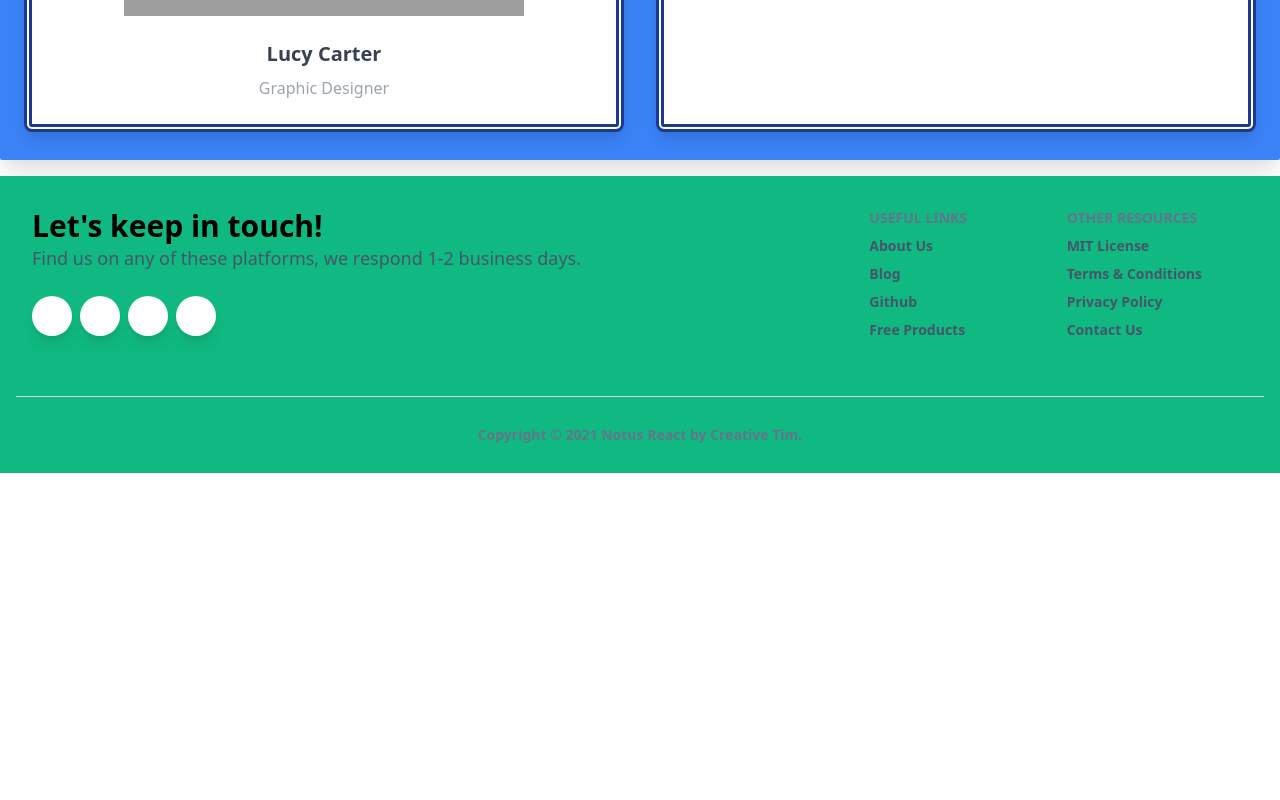
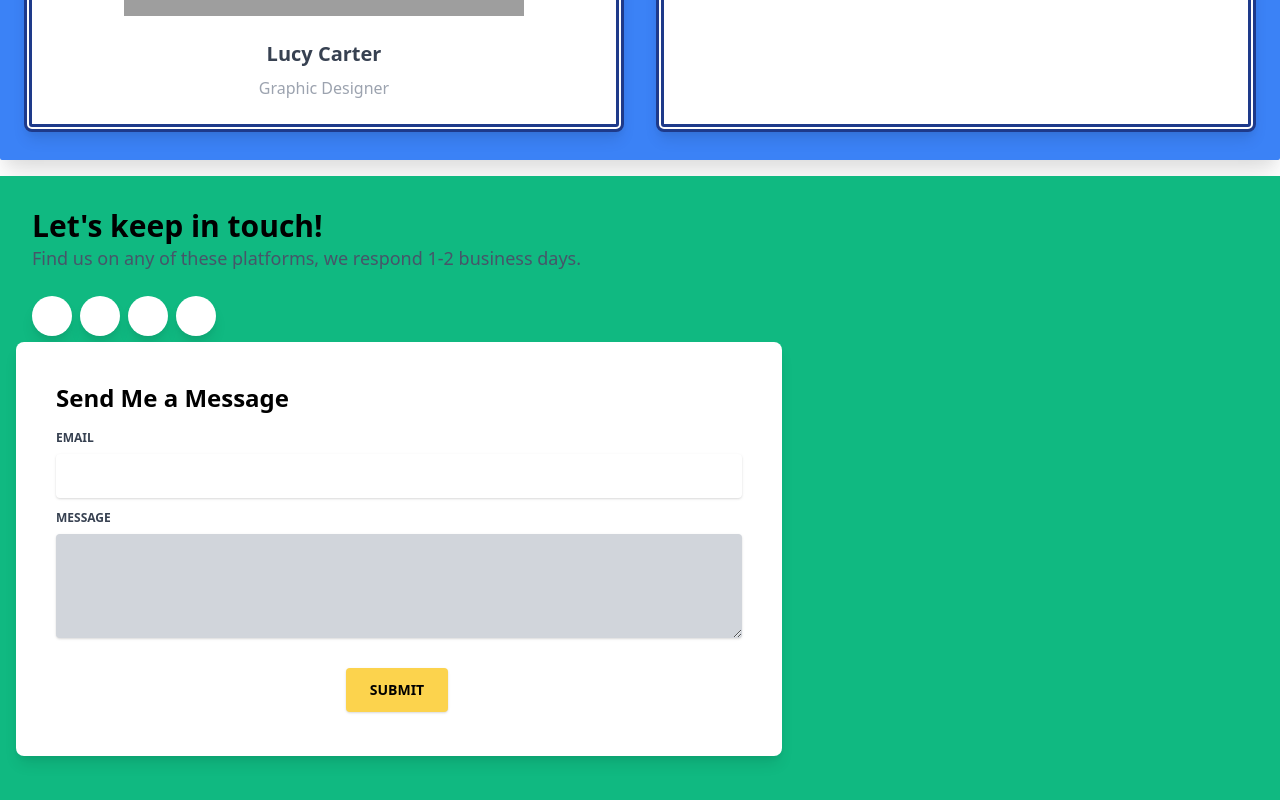
Before and after one commit to jeodom17/my-react-portfolio, a React (Create React App) app: page / in a window 1280 px wide. Shown: the part 2043-2843 px from the top of the page. Before the commit the page ends 2516 px from the top, so only its background shows below. Built offline with nearby package versions, Linux system fonts and the light colour scheme; grey boxes are pictures that could not be loaded.

Commit message:
add form to footer

```diff
--- a/src/components/Footer.js
+++ b/src/components/Footer.js
@@ -4,25 +4,6 @@ export default function Footer() {
   return (
     <>
       <footer className="relative bg-emerald-500 pt-8 pb-6">
-        <div
-          className="bottom-auto top-0 left-0 right-0 w-full absolute pointer-events-none overflow-hidden -mt-20 h-20"
-          style={{ transform: "translateZ(0)" }}
-        >
-          {/* <svg
-            className="absolute bottom-0 overflow-hidden"
-            xmlns="http://www.w3.org/2000/svg"
-            preserveAspectRatio="none"
-            version="1.1"
-            viewBox="0 0 2560 100"
-            x="0"
-            y="0"
-          >
-            <polygon
-              className="text-emerald-200 fill-current"
-              points="2560 0 2560 100 0 100"
-            ></polygon>
-          </svg> */}
-        </div>
         <div className="container mx-auto px-4">
           <div className="flex flex-wrap text-center lg:text-left">
             <div className="w-full lg:w-6/12 px-4">
@@ -57,103 +38,60 @@ export default function Footer() {
                 </button>
               </div>
             </div>
-            <div className="w-full lg:w-6/12 px-4">
-              <div className="flex flex-wrap items-top mb-6">
-                <div className="w-full lg:w-4/12 px-4 ml-auto">
-                  <span className="block uppercase text-blueGray-500 text-sm font-semibold mb-2">
-                    Useful Links
-                  </span>
-                  <ul className="list-unstyled">
-                    <li>
-                      <a
-                        className="text-blueGray-600 hover:text-blueGray-800 font-semibold block pb-2 text-sm"
-                        href="https://www.creative-tim.com/presentation?ref=nr-footer"
+            <section>
+              <div class="relative flex flex-col min-w-0 break-words w-full mb-6 shadow-lg rounded-lg bg-white">
+                <div class="flex-auto p-5 lg:p-10">
+                  <h4 class="text-2xl mb-4 text-black font-semibold">
+                    Send Me a Message
+                  </h4>
+                  <form id="feedbackForm" action="" method="">
+                    <div class="relative w-full mb-3">
+                      <label
+                        class="block uppercase text-gray-700 text-xs font-bold mb-2"
+                        for="email"
                       >
-                        About Us
-                      </a>
-                    </li>
-                    <li>
-                      <a
-                        className="text-blueGray-600 hover:text-blueGray-800 font-semibold block pb-2 text-sm"
-                        href="https://blog.creative-tim.com?ref=nr-footer"
+                        Email
+                      </label>
+                      <input
+                        type="email"
+                        name="email"
+                        id="email"
+                        class="border-0 px-3 py-3 rounded text-sm shadow w-full
+                    bg-gray-300 placeholder-black text-gray-800 outline-none focus:bg-gray-400"
+                        placeholder=" "
+                      />
+                    </div>
+                    <div class="relative w-full mb-3">
+                      <label
+                        class="block uppercase text-gray-700 text-xs font-bold mb-2"
+                        for="message"
                       >
-                        Blog
-                      </a>
-                    </li>
-                    <li>
-                      <a
-                        className="text-blueGray-600 hover:text-blueGray-800 font-semibold block pb-2 text-sm"
-                        href="https://www.github.com/creativetimofficial?ref=nr-footer"
+                        Message
+                      </label>
+                      <textarea
+                        maxlength="300"
+                        name="feedback"
+                        id="feedback"
+                        rows="4"
+                        cols="80"
+                        class="border-0 px-3 py-3 bg-gray-300 placeholder-black text-gray-800 rounded text-sm shadow focus:outline-none w-full"
+                        placeholder=""
+                        required
+                      ></textarea>
+                    </div>
+                    <div class="text-center mt-6">
+                      <button
+                        id="feedbackBtn"
+                        class="bg-yellow-300 text-black text-center mx-auto active:bg-yellow-400 text-sm font-bold uppercase px-6 py-3 rounded shadow hover:shadow-lg outline-none focus:outline-none mr-1 mb-1"
+                        type="submit"
                       >
-                        Github
-                      </a>
-                    </li>
-                    <li>
-                      <a
-                        className="text-blueGray-600 hover:text-blueGray-800 font-semibold block pb-2 text-sm"
-                        href="https://www.creative-tim.com/bootstrap-themes/free?ref=nr-footer"
-                      >
-                        Free Products
-                      </a>
-                    </li>
-                  </ul>
-                </div>
-                <div className="w-full lg:w-4/12 px-4">
-                  <span className="block uppercase text-blueGray-500 text-sm font-semibold mb-2">
-                    Other Resources
-                  </span>
-                  <ul className="list-unstyled">
-                    <li>
-                      <a
-                        className="text-blueGray-600 hover:text-blueGray-800 font-semibold block pb-2 text-sm"
-                        href="https://github.com/creativetimofficial/notus-react/blob/main/LICENSE.md?ref=nr-footer"
-                      >
-                        MIT License
-                      </a>
-                    </li>
-                    <li>
-                      <a
-                        className="text-blueGray-600 hover:text-blueGray-800 font-semibold block pb-2 text-sm"
-                        href="https://creative-tim.com/terms?ref=nr-footer"
-                      >
-                        Terms & Conditions
-                      </a>
-                    </li>
-                    <li>
-                      <a
-                        className="text-blueGray-600 hover:text-blueGray-800 font-semibold block pb-2 text-sm"
-                        href="https://creative-tim.com/privacy?ref=nr-footer"
-                      >
-                        Privacy Policy
-                      </a>
-                    </li>
-                    <li>
-                      <a
-                        className="text-blueGray-600 hover:text-blueGray-800 font-semibold block pb-2 text-sm"
-                        href="https://creative-tim.com/contact-us?ref=nr-footer"
-                      >
-                        Contact Us
-                      </a>
-                    </li>
-                  </ul>
+                        Submit
+                      </button>
+                    </div>
+                  </form>
                 </div>
               </div>
-            </div>
-          </div>
-          <hr className="my-6 border-blueGray-300" />
-          <div className="flex flex-wrap items-center md:justify-between justify-center">
-            <div className="w-full md:w-4/12 px-4 mx-auto text-center">
-              <div className="text-sm text-blueGray-500 font-semibold py-1">
-                Copyright © {new Date().getFullYear()} Notus React by{" "}
-                <a
-                  href="https://www.creative-tim.com?ref=nr-footer"
-                  className="text-blueGray-500 hover:text-blueGray-800"
-                >
-                  Creative Tim
-                </a>
-                .
-              </div>
-            </div>
+            </section>
           </div>
         </div>
       </footer>
```
